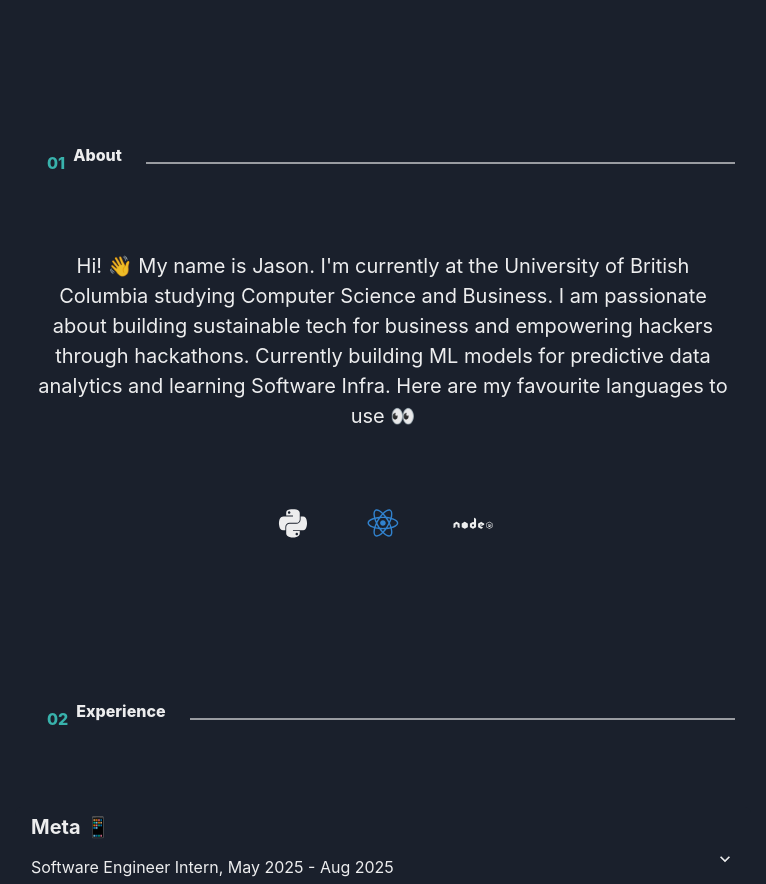
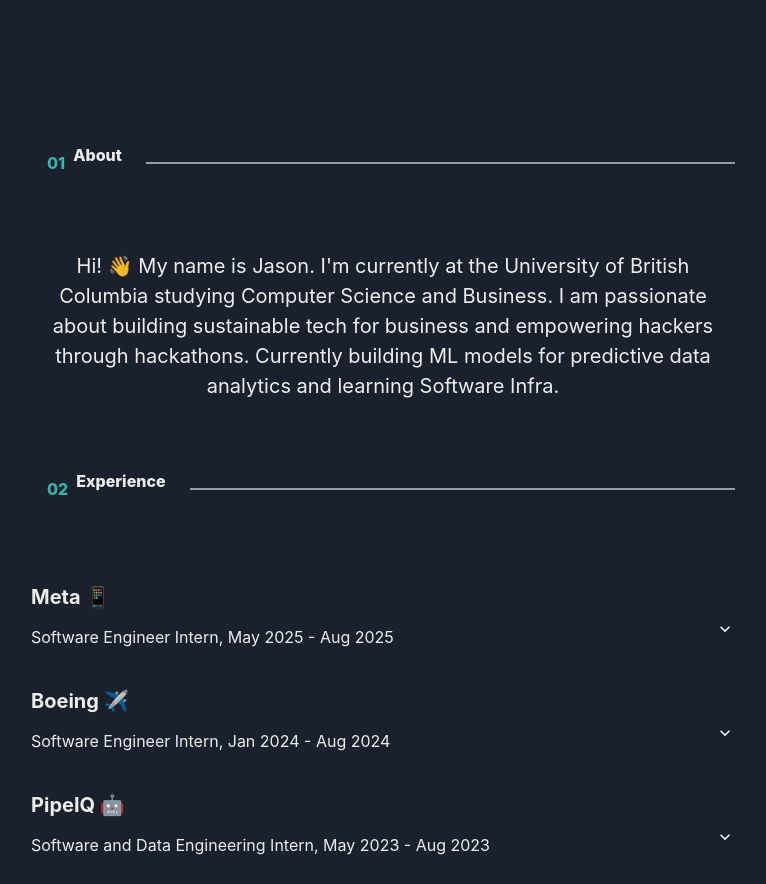
Before and after one commit to jkuo630/jkuo630.github.io, a React (Create React App) app: page / in a window 1280 px wide. Shown: the part 680-1564 px from the top of the page, without its empty margins (257-1023 px from the left). Built offline with nearby package versions, Linux system fonts and the light colour scheme.

Commit message:
minor edits to text

```diff
--- a/src/components/About.js
+++ b/src/components/About.js
@@ -1,5 +1,4 @@
 import {
-  Icon,
   Divider,
   Stack,
   Text,
@@ -7,9 +6,6 @@ import {
   Box,
   HStack,
 } from "@chakra-ui/react";
-import { DiNodejs } from "react-icons/di";
-import { DiPython } from "react-icons/di";
-import { DiReact } from "react-icons/di";
 
 export default function About({ color }) {
   return (
@@ -19,7 +15,7 @@ export default function About({ color }) {
           as={Box}
           textAlign={"center"}
           spacing={{ base: 8, md: 14 }}
-          pb={{ base: 20, md: 36 }}
+          pb={{ base: 10, md: 10 }}
         >
           <Stack align="center" direction="row" px={4}>
             <HStack mx={4}>
@@ -35,14 +31,8 @@ export default function About({ color }) {
             Columbia studying Computer Science and Business. I am passionate
             about building sustainable tech for business and empowering hackers
             through hackathons. Currently building ML models for predictive data
-            analytics and learning Software Infra. Here are my favourite
-            languages to use 👀
+            analytics and learning Software Infra.
           </Text>
-          <HStack justify="center" spacing="50px">
-            <Icon as={DiPython} w={10} h={10} />
-            <Icon as={DiReact} w={10} h={10} color="blue.500" />
-            <Icon as={DiNodejs} w={10} h={10} />
-          </HStack>
         </Stack>
       </Container>
     </>
--- a/src/components/Experience.js
+++ b/src/components/Experience.js
@@ -80,7 +80,7 @@ export default function Experience({ color }) {
                             PRE (Performance, Reliability, Efficiency) signals for
                             Bloks products. The system integrated live data streams,
                             supporting drill-down analysis across multiple dimensions,
-                            and became a key tool for 15K+ developers during root
+                            and became a key tool for Bloks developers during root
                             cause investigations.
                           </li>
                           <li>
@@ -93,8 +93,7 @@ export default function Experience({ color }) {
                           <li>
                             Authored secure, parameterized queries in Scuba and Presto
                             to aggregate and normalize metrics from distributed data
-                            sources, reducing query execution time by 40% and enabling
-                            interactive filtering on the dashboard.
+                            sources.
                           </li>
                           <li>
                             {" "}
```
